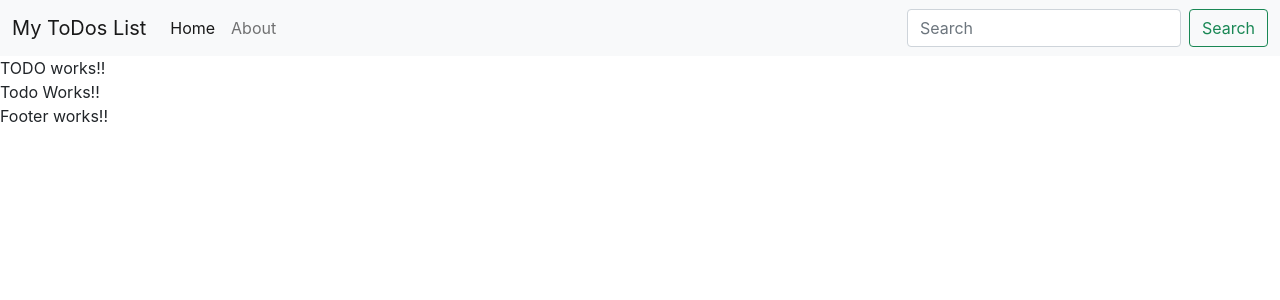
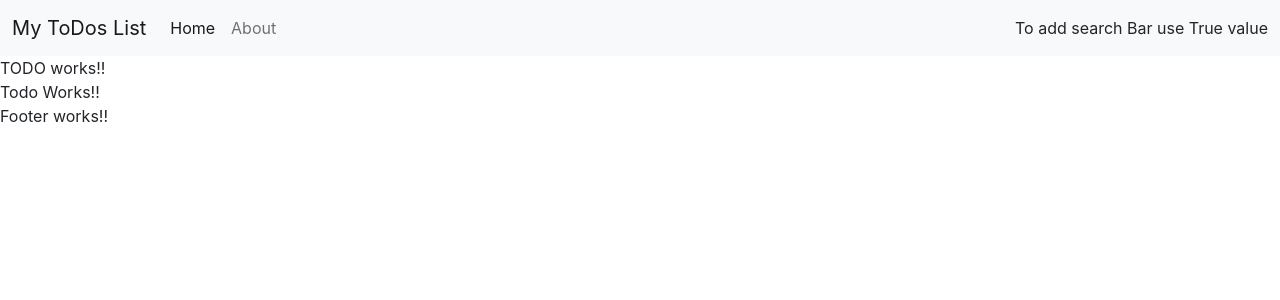
Before and after one commit to MahirKaushik/Todos-React, a React (Create React App) app: page / in a window 1280 px wide. Shown: the top 300 px of the page. Built offline with nearby package versions, Linux system fonts and the light colour scheme.

Commit message:
removed searchbar for now

```diff
--- a/src/App.js
+++ b/src/App.js
@@ -11,7 +11,7 @@
       {/* We apply props through here as we have title and searchBar variable */}
 
 
-      <Header title="My ToDos List"  searchBar={true}/>
+      <Header title="My ToDos List"  searchBar={false}/>
       <Todos />
       <Footer />
     </div>
```
